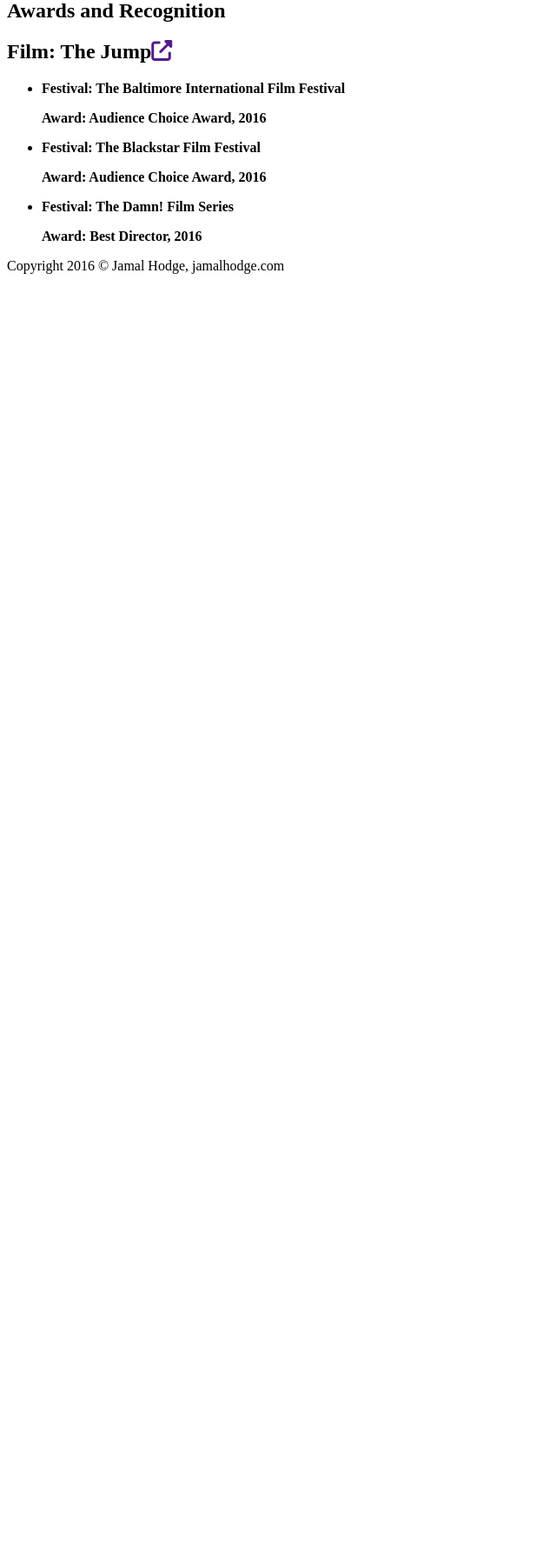
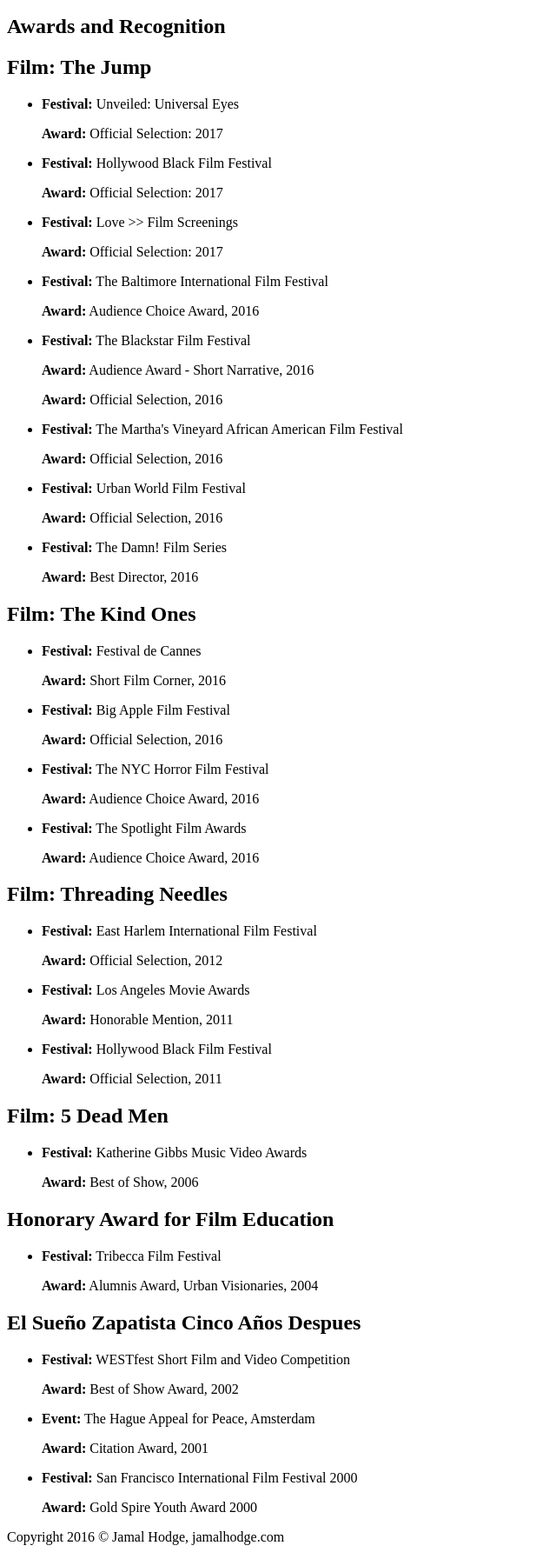
Before and after one commit to nhuntwalker/jhodge-dev, a Python web app: template jhodge_public/templates/awards.jinja2 in a window 1280 px wide. Shown: the part 517-2310 px from the top of the page at 87% size, without its empty margins (0-640 px from the left). Before the commit the page ends 832 px from the top, so only its background shows below. Run offline with Jinja, Linux system fonts and the light colour scheme; the template is opened without the code that fills it, so the values that code supplies are empty; some libraries are stand-ins or nearby versions; some web fonts are replaced.

Commit message:
added the awards page

```diff
--- a/jhodge_public/templates/awards.jinja2
+++ b/jhodge_public/templates/awards.jinja2
@@ -8,19 +8,119 @@
     <section id="content">
         <div class="big-content black">
           <h1>Awards and Recognition</h1>
-          <h2>Film: The Jump<a href="{{ request.route_url('/film/1') }}" target="_blank"><i class="fa fa-external-link news-link" aria-hidden="true"></i></a></h2>
+          <section class="award-list">
+            <h2>Film: The Jump</h2>
+            <ul>
+              <li>
+                <p><strong>Festival:</strong> Unveiled: Universal Eyes</p>
+                <p><strong>Award:</strong> Official Selection: 2017</p>
+              </li>
+              <li>
+                <p><strong>Festival:</strong> Hollywood Black Film Festival</p>
+                <p><strong>Award:</strong> Official Selection: 2017</p>
+              </li>
+              <li>
+                <p><strong>Festival:</strong> Love >> Film Screenings</p>
+                <p><strong>Award:</strong> Official Selection: 2017</p>
+              </li>
+              <li>
+                <p><strong>Festival:</strong> The Baltimore International Film Festival</p>
+                <p><strong>Award:</strong> Audience Choice Award, 2016</p>
+              </li>
+              <li>
+                <p><strong>Festival:</strong> The Blackstar Film Festival</p>
+                <p><strong>Award:</strong> Audience Award - Short Narrative, 2016</p>
+                <p><strong>Award:</strong> Official Selection, 2016</p>
+              </li>
+              <li>
+                <p><strong>Festival:</strong> The Martha's Vineyard African American Film Festival</p>
+                <p><strong>Award:</strong> Official Selection, 2016</p>
+              </li>
+              <li>
+                <p><strong>Festival:</strong> Urban World Film Festival</p>
+                <p><strong>Award:</strong> Official Selection, 2016</p>
+              </li>
+              <li>
+                <p><strong>Festival:</strong> The Damn! Film Series</p>
+                <p><strong>Award:</strong> Best Director, 2016</p>
+              </li>
+            </ul>
+          </section>
+
+          <section class="award-list">
+          <h2>Film: The Kind Ones</h2>
           <ul>
             <li>
-              <p><strong>Festival: The Baltimore International Film Festival</strong></p>
-              <p><strong>Award: Audience Choice Award, 2016</strong></p>
+              <p><strong>Festival:</strong> Festival de Cannes</p>
+              <p><strong>Award:</strong> Short Film Corner, 2016</p>
             </li>
             <li>
-              <p><strong>Festival: The Blackstar Film Festival</strong></p>
-              <p><strong>Award: Audience Choice Award, 2016</strong></p>
+              <p><strong>Festival:</strong> Big Apple Film Festival</p>
+              <p><strong>Award:</strong> Official Selection, 2016</p>
             </li>
             <li>
-              <p><strong>Festival: The Damn! Film Series</strong></p>
-              <p><strong>Award: Best Director, 2016</strong></p>
+              <p><strong>Festival:</strong> The NYC Horror Film Festival</p>
+              <p><strong>Award:</strong> Audience Choice Award, 2016</p>
+            </li>
+            <li>
+              <p><strong>Festival:</strong> The Spotlight Film Awards</p>
+              <p><strong>Award:</strong> Audience Choice Award, 2016</p>
+            </li>
+          </ul>
+          </section>
+
+          <section class="award-list">
+          <h2>Film: Threading Needles</h2>
+          <ul>
+            <li>
+              <p><strong>Festival:</strong> East Harlem International Film Festival</p>
+              <p><strong>Award:</strong> Official Selection, 2012</p>
+            </li>
+            <li>
+              <p><strong>Festival:</strong> Los Angeles Movie Awards</p>
+              <p><strong>Award:</strong> Honorable Mention, 2011</p>
+            </li>
+            <li>
+              <p><strong>Festival:</strong> Hollywood Black Film Festival</p>
+              <p><strong>Award:</strong> Official Selection, 2011</p>
+            </li>
+          </ul>
+          </section>
+
+          <section class="award-list">
+          <h2>Film: 5 Dead Men</h2>
+          <ul>
+            <li>
+              <p><strong>Festival:</strong> Katherine Gibbs Music Video Awards</p>
+              <p><strong>Award:</strong> Best of Show, 2006</p>
+            </li>
+          </ul>
+          </section>
+
+          <section class="award-list">
+          <h2>Honorary Award for Film Education</h2>
+          <ul>
+            <li>
+              <p><strong>Festival:</strong> Tribecca Film Festival</p>
+              <p><strong>Award:</strong> Alumnis Award, Urban Visionaries, 2004</p>
+            </li>
+          </ul>
+          </section>
+
+          <section class="award-list">
+          <h2>El Sueño Zapatista Cinco Años Despues</h2>
+          <ul>
+            <li>
+              <p><strong>Festival:</strong> WESTfest Short Film and Video Competition</p>
+              <p><strong>Award:</strong> Best of Show Award, 2002</p>
+            </li>
+            <li>
+              <p><strong>Event:</strong> The Hague Appeal for Peace, Amsterdam</p>
+              <p><strong>Award:</strong> Citation Award, 2001</p>
+            </li>
+            <li>
+              <p><strong>Festival:</strong> San Francisco International Film Festival 2000</p>
+              <p><strong>Award:</strong> Gold Spire Youth Award 2000</p>
             </li>
           </ul>
         </div>
--- a/jhodge_public/templates/layout.jinja2
+++ b/jhodge_public/templates/layout.jinja2
@@ -14,6 +14,8 @@
             <title>Jamal Hodge | Film</title>
         {% elif about %}
             <title>Jamal Hodge | About</title>
+        {% elif awards %}
+            <title>Jamal Hodge | Awards</title>
         {% elif writing %}
             <title>Jamal Hodge | Writing</title>
         {% elif contact %}
@@ -41,6 +43,12 @@
                 <a href="{{ request.route_url('about') }}"><li class="active">About</li></a>
             {% else %}
                 <a href="{{ request.route_url('about') }}"><li>About</li></a>
+            {% endif %}
+
+            {% if awards %}
+                <a href="{{ request.route_url('awards_list') }}"><li class="active">Awards</li></a>
+            {% else %}
+                <a href="{{ request.route_url('awards_list') }}"><li>Awards</li></a>
             {% endif %}
             </ul>
 
--- a/jhodge_public/views/default.py
+++ b/jhodge_public/views/default.py
@@ -176,6 +176,7 @@
     """Award listing view."""
     return {
         'gh_media': GH_MEDIA,
+        'awards': True
     }
 
 
```
Also changed, not shown: jhodge_public/static/css/style.css (+31 -2 lines).
